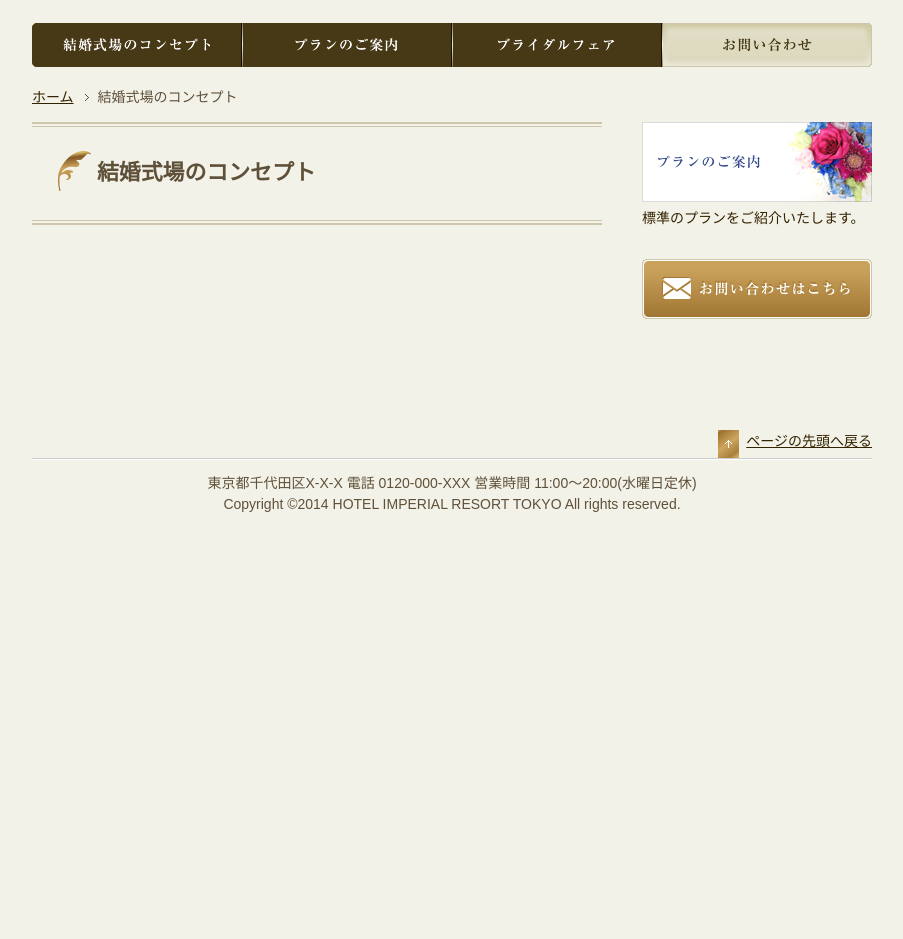
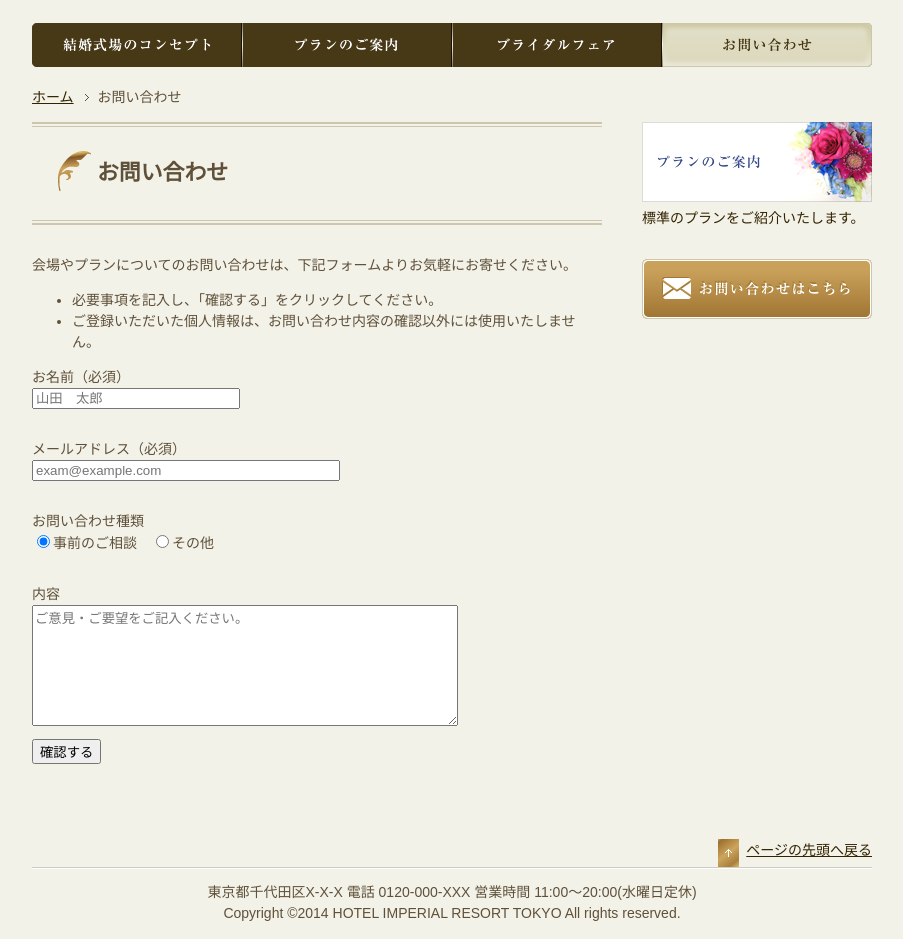
Before and after one commit to kukun99/kukun99.gitbub.io, a plain HTML site: page contact.html in a window 1280 px wide. Shown: the part 80-1019 px from the top of the page, without its empty margins (188-1091 px from the left). Before the commit the page ends 800 px from the top, so only its background shows below. Drawn offline with Linux system fonts and the light colour scheme.

Commit message:
contact.htmlが完成したので全部完成！

```diff
--- a/contact.html
+++ b/contact.html
@@ -2,7 +2,7 @@
 <html lang="ja">
   <head>
     <meta charset="UTF-8">
-    <title>結婚式場のコンセプト - HOTEL IMPERIAL RESORT TOKYO</title>
+    <title>お問い合わせ - HOTEL IMPERIAL RESORT TOKYO</title>
     <link rel="stylesheet" href="css/style.css">
   </head>
 
@@ -21,13 +21,29 @@
     <div id="breadcrumb">
       <ul>
         <li><a href="index.html">ホーム</a></li>
-        <li>結婚式場のコンセプト</li>
+        <li>お問い合わせ</li>
       </ul>
     </div>  <!-- breadcrumb end -->
     <div id="contents">
       <div id="main">
         <article>
-          <h1>結婚式場のコンセプト</h1>
+          <h1>お問い合わせ</h1>
+          <p>会場やプランについてのお問い合わせは、下記フォームよりお気軽にお寄せください。</p>
+          <ul>
+            <li>必要事項を記入し、「確認する」をクリックしてください。</li>
+            <li>ご登録いただいた個人情報は、お問い合わせ内容の確認以外には使用いたしません。</li>
+          </ul>
+          <form action="#">
+            <p><label>お名前（必須）<br>
+            <input type="text" name="name" placeholder="山田　太郎" required></label></p>
+            <p><label>メールアドレス（必須）<br>
+            <input type="email" name="mail" placeholder="exam@example.com" required></label></p>
+            <p>お問い合わせ種類<br>
+            <label><input type="radio" name="kind" value="0" checked>事前のご相談</label>　<label><input type="radio" name="kind" value="1">その他</label></p>
+            <p><label>内容<br>
+            <textarea name="comment" placeholder="ご意見・ご要望をご記入ください。"></textarea></label></p>
+            <p><input type="submit" value="確認する"></p>
+          </form>
         </article>
       </div>  <!-- main end -->
       <div id="sub">
--- a/css/style.css
+++ b/css/style.css
@@ -171,5 +171,25 @@ table tbody tr:nth-child(even) {
 /* 「ブライダルフェア」ページ ここまで↑ */
 
 /* 「お問い合わせ」ページ ここから↓ */
-
+form p {
+  margin-top: 0;
+  margin-bottom: 30px;
+}
+form p:nth-last-child(2) {
+  margin-bottom: 7px;
+}
+form p:last-child {
+  margin-bottom: 0;
+}
+input[type="text"] {
+  width: 200px;
+}
+input[type="email"] {
+  width: 300px;
+}
+textarea {
+  width: 420px;
+  height: 115px;
+  overflow-y: scroll;
+}
 /* 「お問い合わせ」ページ ここまで↑ */
```
